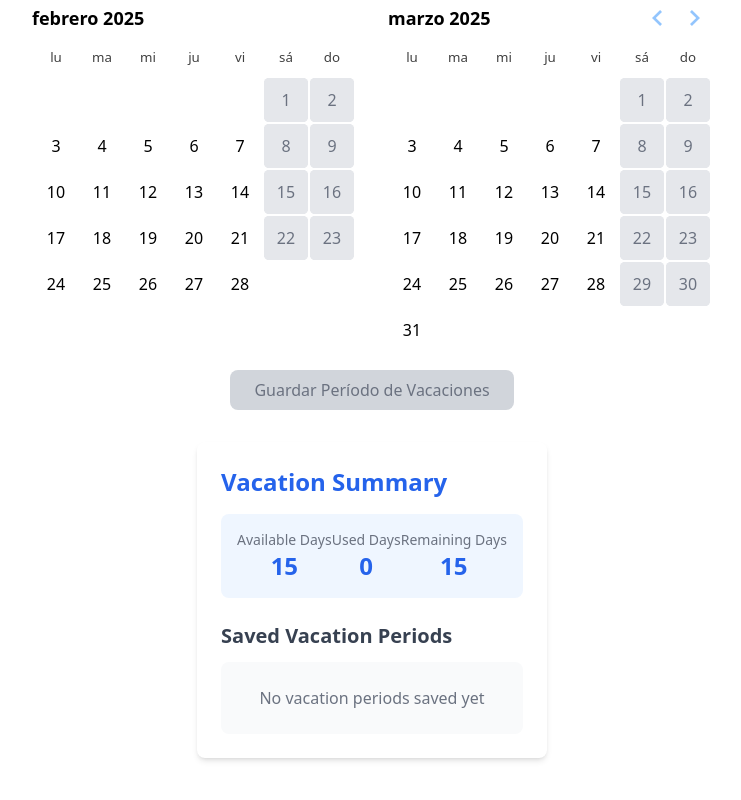
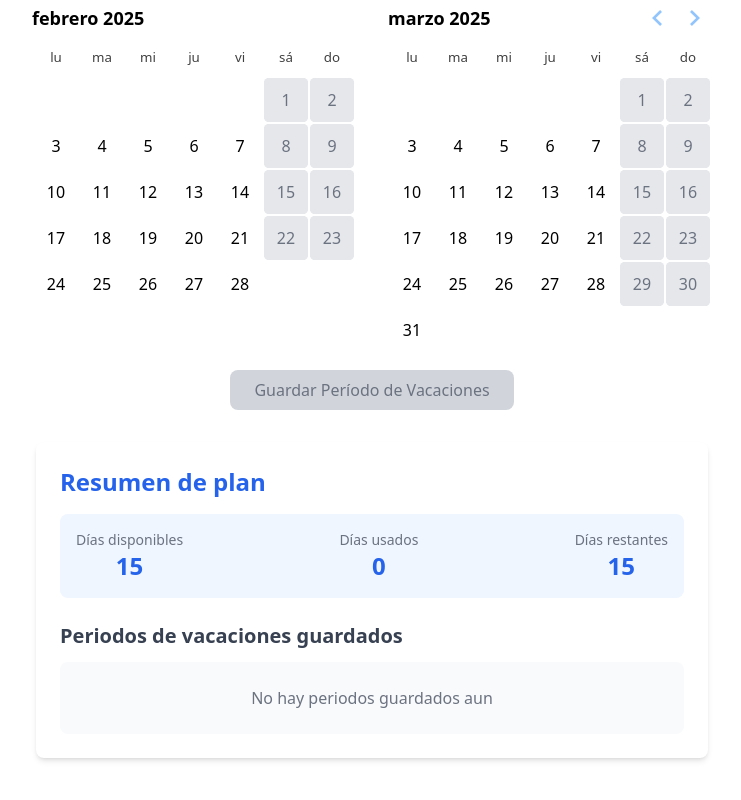
Before and after one commit to NicNeira/CalendarVacancy, a Next.js app: page / in a window 1280 px wide. Shown: the part 468-1268 px from the top of the page, without its empty margins (268-1009 px from the left). Built offline with nearby package versions, Linux system fonts and the light colour scheme.

Commit message:
feat: add DaysInput component for available days input and implement vacation range deletion

```diff
--- a/src/app/page.tsx
+++ b/src/app/page.tsx
@@ -4,6 +4,7 @@ import { Calendar } from '@/components/Calendar';
 import { RegisterVacations } from '@/components/RegisterVacations';
 import { Configuration } from '@/components/ui/Configuration';
 import { CountrySelect } from '@/components/ui/CountrySelect';
+import { DaysInput } from '@/components/ui/DaysInput';
 import { ToogleButton } from '@/components/ui/ToogleButton';
 import { useHolidays } from '@/hooks/useHolidays';
 import { Country, DateRanges, VacationRange } from '@/utils/types';
@@ -50,6 +51,10 @@ export default function Home() {
         setSavedRanges([]);
     };
 
+    const handleDeleteRange = (index: number) => {
+        setSavedRanges(prev => prev.filter((_, i) => i !== index));
+    };
+
     const calculateUsedDays = () => {
         return savedRanges.reduce((total, range) => total + range.days, 0);
     };
@@ -83,22 +88,7 @@ export default function Home() {
                     </div>
                 </div>
 
-                <div className="flex mb-6 items-center gap-3">
-                    <label htmlFor="availableDays" className=" text-gray-700 dark:text-gray-300 ">
-                        Vacaciones disponibles
-                    </label>
-                    <div className="flex items-center gap-3">
-                        <input
-                            id="availableDays"
-                            type="number"
-                            min="0"
-                            value={availableDays}
-                            onChange={e => setAvailableDays(Math.max(0, parseInt(e.target.value) || 0))}
-                            className="w-16 px-3 py-2 border border-gray-300 dark:border-gray-700 rounded-md shadow-sm focus:outline-none focus:ring-blue-500 focus:border-blue-500 dark:bg-gray-800 dark:text-white"
-                        />
-                        <span className=" text-gray-700 dark:text-gray-300">dias</span>
-                    </div>
-                </div>
+                <DaysInput availableDays={availableDays} setAvailableDays={setAvailableDays} />
 
                 <div className="dark:text-white">
                     <Calendar
@@ -114,8 +104,8 @@ export default function Home() {
                         onSaveRange={handleSaveRange}
                     />
                 </div>
-                <div>
-                    <RegisterVacations savedRanges={savedRanges} availableDays={availableDays} usedDays={usedDays} onClearVacations={clearSavedRanges} />
+                <div className="w-full max-w-2xl mx-auto">
+                    <RegisterVacations savedRanges={savedRanges} availableDays={availableDays} usedDays={usedDays} onClearVacations={clearSavedRanges} onDeleteRange={handleDeleteRange} />
                 </div>
             </div>
         </>
--- a/src/components/Calendar.tsx
+++ b/src/components/Calendar.tsx
@@ -64,8 +64,7 @@ export function Calendar({
                 onSaveRange({
                     from: selectedRange.from,
                     to: selectedRange.to,
-                    days: daysCount,
-                    status: 'Pending'
+                    days: daysCount
                 });
                 // Clear selection after saving
                 setSelectedRange({});
--- a/src/components/RegisterVacations.tsx
+++ b/src/components/RegisterVacations.tsx
@@ -1,39 +1,40 @@
 import { RegisterVacationsProps } from '@/utils/types';
+import { Trash2 } from 'lucide-react';
 
-export const RegisterVacations = ({ savedRanges, availableDays, usedDays, onClearVacations }: RegisterVacationsProps) => {
+export const RegisterVacations = ({ savedRanges, availableDays, usedDays, onClearVacations, onDeleteRange }: RegisterVacationsProps) => {
     return (
-        <div className="mt-8 p-6 bg-white dark:bg-gray-800 rounded-lg shadow-md">
+        <div className="mt-8 p-6  bg-white dark:bg-gray-800 rounded-lg shadow-md">
             <div className="flex justify-between items-center mb-4 ">
-                <h2 className="text-2xl font-bold text-blue-600 dark:text-green-300">Vacation Summary</h2>
+                <h2 className="text-2xl font-bold text-blue-600 dark:text-green-300">Resumen de plan</h2>
                 {savedRanges.length > 0 && onClearVacations && (
                     <button
                         onClick={onClearVacations}
                         className="px-4 py-1 text-sm rounded-md bg-red-100 text-red-700 hover:bg-red-200 dark:bg-red-900 dark:text-red-200 dark:hover:bg-red-800 transition-colors duration-200">
-                        Limpiar Vacaciones
+                        Limpiar
                     </button>
                 )}
             </div>
 
             <div className="flex justify-between mb-6 p-4 bg-blue-50 dark:bg-gray-700 rounded-lg">
                 <div className="text-center">
-                    <h3 className="text-sm text-gray-500 dark:text-gray-400">Available Days</h3>
+                    <h3 className="text-sm text-gray-500 dark:text-gray-400">Días disponibles</h3>
                     <p className="text-2xl font-bold text-blue-600 dark:text-green-300">{availableDays}</p>
                 </div>
                 <div className="text-center">
-                    <h3 className="text-sm text-gray-500 dark:text-gray-400">Used Days</h3>
+                    <h3 className="text-sm text-gray-500 dark:text-gray-400">Días usados</h3>
                     <p className="text-2xl font-bold text-blue-600 dark:text-green-300">{usedDays}</p>
                 </div>
                 <div className="text-center">
-                    <h3 className="text-sm text-gray-500 dark:text-gray-400">Remaining Days</h3>
+                    <h3 className="text-sm text-gray-500 dark:text-gray-400">Días restantes</h3>
                     <p className="text-2xl font-bold text-blue-600 dark:text-green-300">{availableDays - usedDays}</p>
                 </div>
             </div>
 
-            <h3 className="text-xl font-semibold mb-3 text-gray-700 dark:text-gray-300">Saved Vacation Periods</h3>
+            <h3 className="text-xl font-semibold mb-3 text-gray-700 dark:text-gray-300">Periodos de vacaciones guardados</h3>
 
             {savedRanges.length === 0 ? (
                 <div className="text-center p-6 bg-gray-50 dark:bg-gray-700 rounded-lg">
-                    <p className="text-gray-500 dark:text-gray-400">No vacation periods saved yet</p>
+                    <p className="text-gray-500 dark:text-gray-400">No hay periodos guardados aun</p>
                 </div>
             ) : (
                 <div className="space-y-3">
@@ -41,11 +42,17 @@ export const RegisterVacations = ({ savedRanges, availableDays, usedDays, onClea
                         <div key={index} className="p-4 border border-gray-200 dark:border-gray-600 rounded-lg flex justify-between items-center">
                             <div>
                                 <p className="font-medium">
-                                    {range.from.toLocaleDateString()} - {range.to.toLocaleDateString()}
+                                    {range.from.toLocaleDateString('es-AR')} - {range.to.toLocaleDateString('es-AR')}
                                 </p>
-                                <p className="text-sm text-gray-500 dark:text-gray-400">{range.days} working days</p>
+                                <p className="text-sm text-gray-500 dark:text-gray-400">{range.days} Días tomados</p>
                             </div>
-                            <span className="px-3 py-1 text-sm rounded-full bg-green-100 text-green-800 dark:bg-green-900 dark:text-green-200">{range.status || 'Pending'}</span>
+                            <button
+                                onClick={() => onDeleteRange && onDeleteRange(index)}
+                                className="p-2 rounded-full hover:bg-red-100 dark:hover:bg-red-900 transition-colors duration-200"
+                                title="Eliminar período"
+                                aria-label="Eliminar período de vacaciones">
+                                <Trash2 className="text-red-500 h-5 w-5" />
+                            </button>
                         </div>
                     ))}
                 </div>
--- /dev/null
+++ b/src/components/ui/DaysInput.tsx
@@ -0,0 +1,20 @@
+export const DaysInput = ({ availableDays, setAvailableDays }: { availableDays: number; setAvailableDays: (days: number) => void }) => {
+    return (
+        <div className="flex mb-6 items-center gap-3">
+            <label htmlFor="availableDays" className=" text-gray-700 dark:text-gray-300 ">
+                Vacaciones disponibles
+            </label>
+            <div className="flex items-center gap-3">
+                <input
+                    id="availableDays"
+                    type="number"
+                    min="0"
+                    value={availableDays}
+                    onChange={e => setAvailableDays(Math.max(0, parseInt(e.target.value) || 0))}
+                    className="w-20 px-3 py-2 border border-gray-300 dark:border-gray-700 rounded-md shadow-sm focus:outline-none focus:ring-blue-500 focus:border-blue-500 dark:bg-gray-800 dark:text-white"
+                />
+                <span className=" text-gray-700 dark:text-gray-300">dias</span>
+            </div>
+        </div>
+    );
+};
--- a/src/utils/types.tsx
+++ b/src/utils/types.tsx
@@ -26,7 +26,6 @@ export interface VacationRange {
     from: Date;
     to: Date;
     days: number;
-    status?: 'Pending' | 'Approved' | 'Rejected';
 }
 
 export interface RegisterVacationsProps {
@@ -34,4 +33,5 @@ export interface RegisterVacationsProps {
     availableDays: number;
     usedDays: number;
     onClearVacations?: () => void;
+    onDeleteRange?: (index: number) => void;
 }
```
